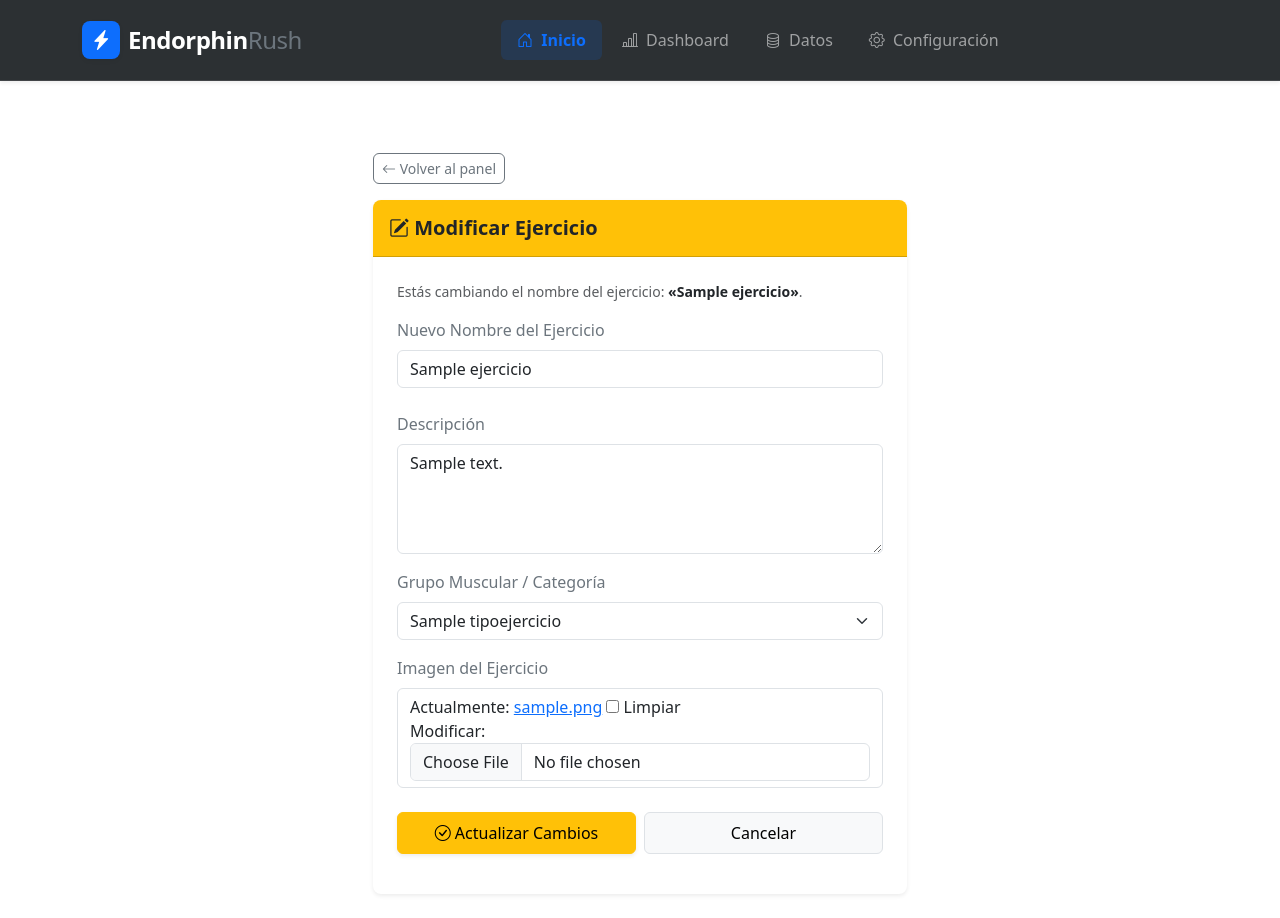
After one commit to Alex5625/Endorphin-Rush, a Django app: page /lista-ejercicios/editar/1/ in a window 1280 px wide. The commit adds this page. Run offline with Django 5.2, Linux system fonts and the light colour scheme; tables that the repository leaves empty hold one stand-in row (values such as "Sample post"); some libraries are stand-ins or nearby versions.

Commit message:
HU-07: se pueden editar ejercicios. al editar un ejercicio, se requiere autorización de admin. HACER MIGRATE, ya que el modelo fue modificado para permitir esta función. POR LOS MOMENTOS se puede visualizar el estado de autorización o no de los ejercicios, todos están pendientes por predeterminado

```diff
--- a/src/core/models.py
+++ b/src/core/models.py
@@ -63,5 +63,10 @@ class Ejercicio(models.Model):
         blank=True,
     )
 
+    autorizado = models.BooleanField(
+        default=False,
+        verbose_name="¿Autorizado para mostrar en la app?"
+    )
+
     def __str__(self):
         return self.nombre_ejercicio
--- /dev/null
+++ b/src/core/templates/core/editar_ejercicio.html
@@ -0,0 +1,91 @@
+{% extends 'core/base.html' %}
+
+{% block content %}
+<div class="container mt-5">
+    <div class="row justify-content-center">
+        <div class="col-12 col-md-6">
+
+            <a href="{% url 'lista_ejercicios' %}" class="btn btn-sm btn-outline-secondary mb-3 rounded-2">
+                <i class="bi bi-arrow-left"></i> Volver al panel
+            </a>
+
+            <div class="card shadow-sm border-0 rounded-3">
+                <div class="card-header bg-warning text-dark py-3 rounded-top-3">
+                    <h5 class="card-title mb-0 fw-semibold">
+                        <i class="bi bi-pencil-square"></i> Modificar Ejercicio
+                    </h5>
+                </div>
+                <div class="card-body p-4">
+                    <p class="text-muted small">
+                        Estás cambiando el nombre del ejercicio:
+                        <strong class="text-dark">«{{ ejercicio.nombre_ejercicio}}»</strong>.
+                    </p>
+
+                    <form method="POST" enctype="multipart/form-data" novalidate>
+                        {% csrf_token %}
+                        <div class="mb-4">
+                            <label for="{{ form.nombre_ejercicio.id_for_label }}" class="form-label fw-medium text-secondary">
+                                Nuevo Nombre del Ejercicio
+                            </label>
+                            {{ form.nombre_ejercicio }}
+                            {% if form.nombre_ejercicio.errors %}
+                                <div class="text-danger small mt-1">
+                                    {{ form.nombre_ejercicio.errors }}
+                                </div>
+                            {% endif %}
+                        </div>
+                        <div class="mb-3">
+                            <label for="{{ form.descripcion_ejercicio.id_for_label }}" class="form-label fw-medium text-secondary">
+                                Descripción
+                            </label>
+                            {{ form.descripcion_ejercicio }}
+                            {% if form.descripcion_ejercicio.errors %}
+                                <div class="text-danger small mt-1">
+                                    {{ form.descripcion_ejercicio.errors }}
+                                </div>
+                            {% endif %}
+                        </div>
+                        <div class="mb-3">
+                            <label for="{{ form.tipo_ejercicio.id_for_label }}" class="form-label fw-medium text-secondary">
+                                Grupo Muscular / Categoría
+                            </label>
+
+                            {{ form.tipo_ejercicio }}
+
+                            {% if form.tipo_ejercicio.errors %}
+                                <div class="text-danger small mt-1">
+                                    {{ form.tipo_ejercicio.errors }}
+                                </div>
+                            {% endif %}
+                        </div>
+                        <div class="mb-4">
+                            <label for="{{ form.imagen.id_for_label }}" class="form-label fw-medium text-secondary">
+                                Imagen del Ejercicio
+                            </label>
+
+                            <div class="form-control">
+                                {{ form.imagen }}
+                            </div>
+
+                            {% if form.imagen.errors %}
+                                <div class="text-danger small mt-1">
+                                    {{ form.imagen.errors }}
+                                </div>
+                            {% endif %}
+                        </div>
+                        <div class="d-flex gap-2">
+                            <button type="submit" class="btn btn-warning w-100 py-2 rounded-2 fw-medium shadow-sm">
+                                <i class="bi bi-check-circle"></i> Actualizar Cambios
+                            </button>
+                            <a href="{% url 'lista_ejercicios' %}" class="btn btn-light border w-100 py-2 rounded-2 fw-medium">
+                                Cancelar
+                            </a>
+                        </div>
+                    </form>
+                </div>
+            </div>
+
+        </div>
+    </div>
+</div>
+{% endblock %}
--- a/src/core/urls.py
+++ b/src/core/urls.py
@@ -22,4 +22,6 @@ urlpatterns = [
 
     # HU-06: Creación de ejercicios
     path('lista-ejercicios/', views.gestion_ejercicios, name='lista_ejercicios'),
+
+    path('lista-ejercicios/editar/<int:pk>/', views.editar_ejercicio, name='editar_ejercicio'),
 ]
--- a/src/core/views.py
+++ b/src/core/views.py
@@ -197,3 +197,23 @@ def gestion_ejercicios(request):
     }
 
     return render(request, 'core/lista_ejercicios.html', contexto)
+
+# HU-07 permite al entrenador editar un ejercicio existente
+def editar_ejercicio(request, pk):
+
+    ejercicio = get_object_or_404(Ejercicio, pk=pk)
+
+    if request.method == 'POST':
+        form = ejercicioForm(request.POST, request.FILES, instance=ejercicio)
+        if form.is_valid():
+
+            ejercicio_modificado = form.save(commit=False)
+            ejercicio_modificado.aprobado = False
+            ejercicio_modificado.save()
+            messages.success(request, "Ejercicio actualizado exitosamente!")
+            return redirect('lista_ejercicios')
+
+    else:
+        form= ejercicioForm(instance=ejercicio)
+
+    return render(request, 'core/editar_ejercicio.html', {'form': form, 'ejercicio': ejercicio})
```
Also changed, not shown: src/core/templates/core/lista_ejercicios.html (+11 -3 lines), src/core/migrations/0005_ejercicio_autorizado.py (added).
